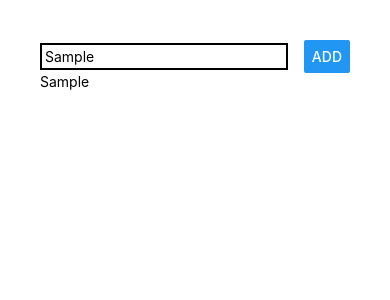
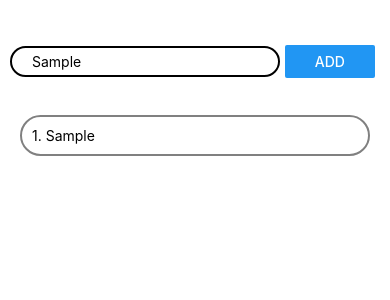
Before and after one commit to prameshbajra/mindless-rn, a React Native app: screen / in a window 390 px wide. Both pictures are taken after typing "Sample" into the empty fields and a click on the button "ADD". Shown: the top 300 px of the page. Built offline with nearby package versions, Linux system fonts and the light colour scheme.

Commit message:
Separation into components

```diff
--- a/App.js
+++ b/App.js
@@ -1,50 +1,28 @@
 import React, { useState } from 'react';
-import { StyleSheet, Text, TextInput, View, Button } from 'react-native';
+import { StyleSheet, View } from 'react-native';
+import GoalInput from './components/GoalInput';
+import GoalItems from './components/GoalItems';
 
 export default function App() {
-    const [enteredGoal, setEnteredGoal] = useState('');
     const [courseGoals, setCourseGoals] = useState([]);
 
-    const goalInputHandler = (enteredGoal) => {
-        setEnteredGoal(enteredGoal);
-    }
-
-    const addGoalHandler = () => {
-        setCourseGoals(currentGoals => [...currentGoals, enteredGoal]);
+    const addGoalHandler = (goalTitle) => {
+        if (goalTitle.trim().length > 0) {
+            setCourseGoals(currentGoals => [{ key: Math.random() + '', value: goalTitle }, ...currentGoals]);
+        }
     }
 
     return (
         <View style={styles.screen}>
-            <View style={styles.inputContainer}>
-                <TextInput placeholder="Enter something ..." style={styles.input} onChangeText={goalInputHandler} value={enteredGoal} />
-                <Button title="Add" onPress={addGoalHandler} />
-            </View>
-            <View>
-                {
-                    courseGoals.map((goal) => {
-                        return (
-                            <Text key={Math.random()}>{goal}</Text>
-                        )
-                    })
-                }
-            </View>
+            <GoalInput onAddGoal={addGoalHandler} />
+            <GoalItems items={courseGoals} />
         </View>
     );
 }
 
 const styles = StyleSheet.create({
     screen: {
-        padding: 40
-    },
-    inputContainer: {
-        flexDirection: 'row',
-        justifyContent: 'space-between',
-        alignItems: 'center'
-    },
-    input: {
-        borderColor: 'black',
-        borderWidth: 2,
-        padding: 3,
-        width: '80%'
+        padding: 10,
+        paddingTop: 40,
     }
 });
--- /dev/null
+++ b/components/GoalInput.js
@@ -0,0 +1,41 @@
+import React, { useState } from 'react';
+import { Button, StyleSheet, TextInput, View } from 'react-native';
+
+
+export default function GoalInput(props) {
+    const [enteredGoal, setEnteredGoal] = useState('');
+
+    const goalInputHandler = (enteredGoal) => {
+        setEnteredGoal(enteredGoal);
+    }
+
+    return (
+        <View style={styles.inputContainer}>
+            <TextInput placeholder="Enter something ..." style={styles.input} onChangeText={goalInputHandler} value={enteredGoal} />
+            <View style={styles.button}>
+                <Button title="Add" onPress={() => props.onAddGoal(enteredGoal)} />
+            </View>
+        </View>
+    )
+}
+
+const styles = StyleSheet.create({
+    inputContainer: {
+        alignItems: 'center',
+        flexDirection: 'row',
+        justifyContent: 'space-between',
+    },
+    button: {
+        borderRadius: 50,
+        padding: 5,
+        flex: 2
+    },
+    input: {
+        borderColor: 'black',
+        borderWidth: 2,
+        borderRadius: 50,
+        flex: 5,
+        padding: 5,
+        paddingHorizontal: 20
+    }
+});
--- /dev/null
+++ b/components/GoalItems.js
@@ -0,0 +1,28 @@
+import React from 'react';
+import { FlatList, StyleSheet, Text, View } from 'react-native';
+
+
+export default function GoalItems(props) {
+    return (
+        <FlatList data={props.items} style={styles.list} renderItem={itemData => (
+            <View style={styles.listItem}>
+                <Text>{itemData.index + 1}. {itemData.item.value}</Text>
+            </View>
+        )} />
+    )
+}
+
+
+const styles = StyleSheet.create({
+    list: {
+        marginTop: 20,
+        padding: 10
+    },
+    listItem: {
+        borderColor: 'gray',
+        borderWidth: 2,
+        borderRadius: 50,
+        marginVertical: 2,
+        padding: 10,
+    }
+});
```
